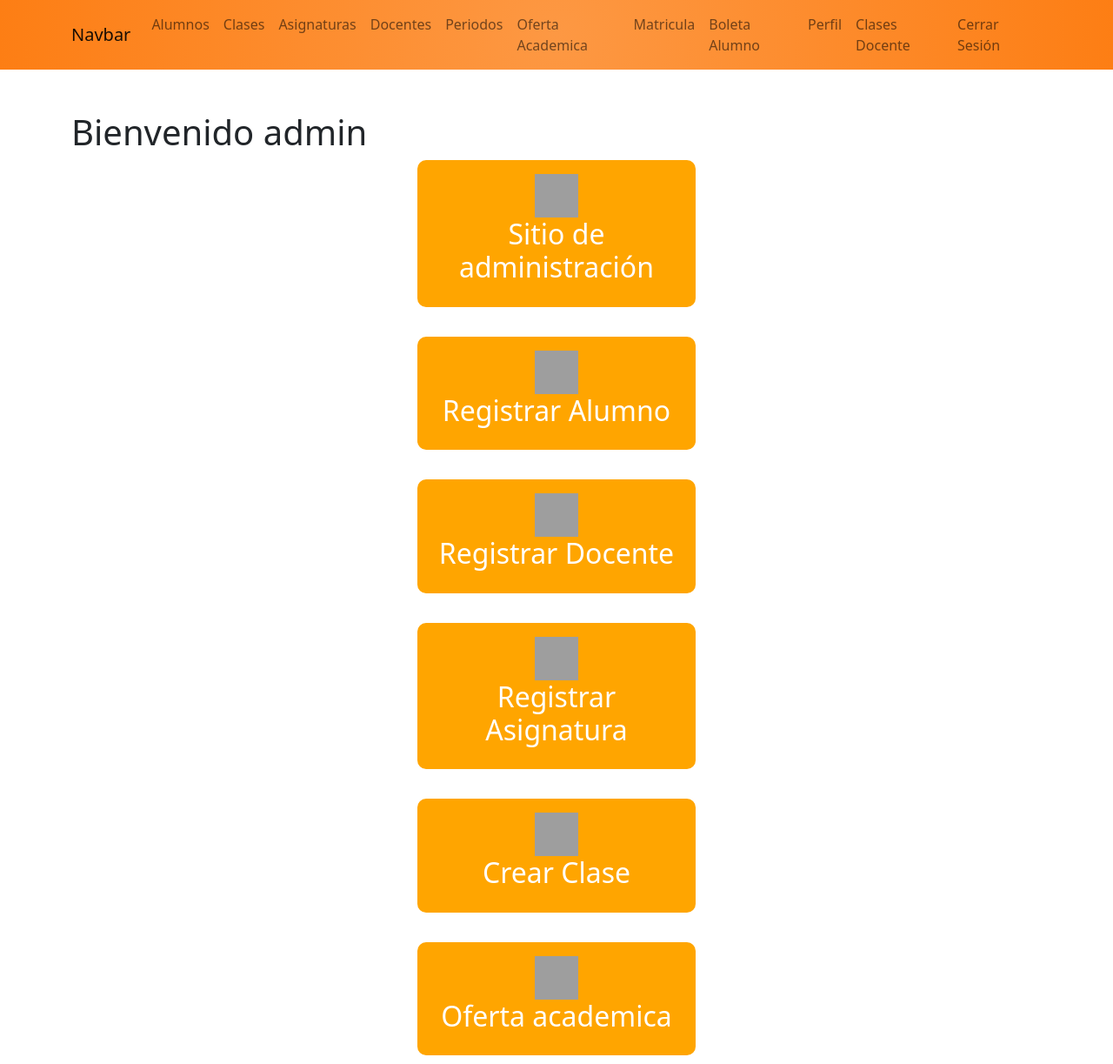
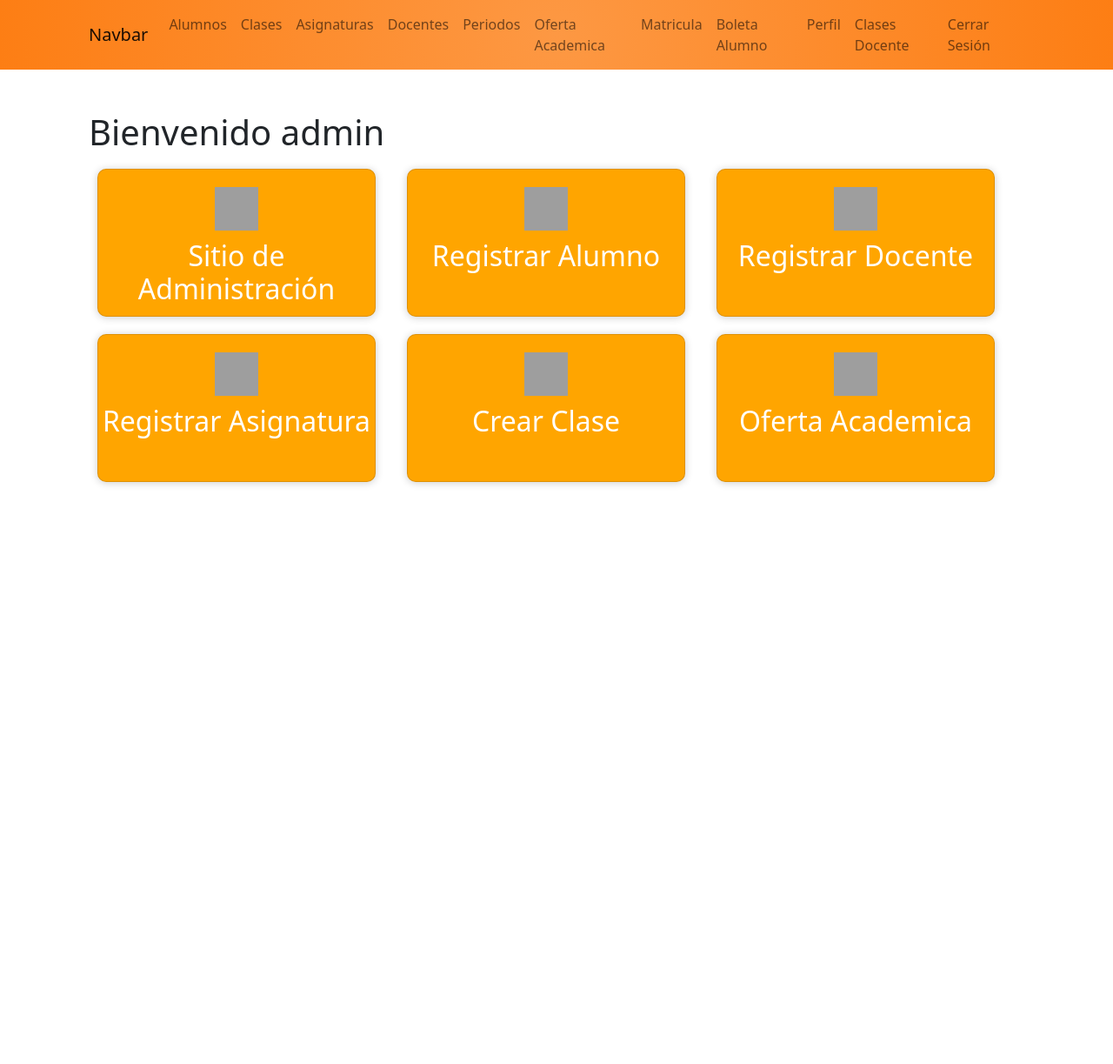
Before and after one commit to AmadeusLiz/GestorAcademico, a Django app: page /academico/ in a window 1280 px wide. Shown: the whole page at 87% size. After the commit the page ends 558 px from the top, so only its background shows below. Run offline with Django 3.2, Linux system fonts and the light colour scheme; a user stored in the database is signed in; some libraries are stand-ins or nearby versions; grey boxes are pictures that could not be loaded.

Commit message:
Update index.html
Edición de la pantalla menu(index)

```diff
--- a/app_academico/templates/academico/index.html
+++ b/app_academico/templates/academico/index.html
@@ -5,45 +5,67 @@
 {% endblock %}
 
 {% block container %}
+    <style>
 
-    <h1>Bienvenido {{ user }}</h1>
-
-
-        <style>
-        #c{
-                margin: 0 auto;
-                float: none;
-                margin-bottom: 10px;
+        .container{
+            width: 100%;
+            display: flex;
+            max-width: 1100px;
         }
 
-        a .card-link{
-        width:2000px;
+        .card{
+            width: 100%;
+            margin: 10px;
+            border-radius: 10px;
+            overflow: hidden;
+            background: orange;
+            box-shadow: 0px 1px 10px rgba(0,0,0, 0.2);
+            cursor: default;
+            height: 170px;
+        }
+
+        .card:hover{
+            box-shadow: 5px 5px 20px rgba(0,0,0, 0.4);
+            transform: translateY(-3%);
         }
 
         h2 {
         color: white;
+        margin-top: 10px;
         }
 
-        .card-body {
-        background-color: orange;
-        border-radius: 10px;
+        img{
+            margin-top: 20px;
+        }
+
+        .h1{
+            width: 100%;
+            margin: 5px;
+            float: left;
+        }
+
+        .card .contenido{
+            padding: 15px;
+            text-align: center;
         }
 
     </style>
 
 
     {% if user.is_superuser %}
-        <div id="c" class="cards d-block" >
+        <div class="row">
+            <h1>Bienvenido {{ user }}</h1>
+            <div class="container">
                 <a href="/admin/" class="card-link text-decoration-none">
-                <div class="card-body" style="width: 20rem;" id="c">
+                    <div class="card" style="width: 20rem;" id="c">
                         <div class="text-center" id="c">
                             <img src="https://login.sec.unicah.net/imgs/icono_registro.svg" width="50" height="50" color="black"/>
-                        <h2>Sitio de administración</h2>
+                            <h2>Sitio de Administración</h2>
                         </div>
                     </div>
                 </a>
                     <a href="{% url 'academico:alumnos' %}" class="card-link text-decoration-none">
-                <div class="card-body" style="width: 20rem;" id="c">
+                        <div class="card" style="width: 20rem;" id="c">
                             <div class="text-center" id="c">
                                 <img src="https://login.sec.unicah.net/imgs/icono_registro.svg" width="50" height="50" color="black"/>
                                 <h2>Registrar Alumno</h2>
@@ -51,15 +73,19 @@
                         </div>
                     </a>
                     <a href="{% url 'academico:docenteAdmin' %}" class="card-link text-decoration-none">
-            <div class="card-body" style="width: 20rem;" id="c">
+                    <div class="card" style="width: 20rem;" id="c">
                         <div class="text-center" id="c">
                             <img src="https://login.sec.unicah.net/imgs/icono_apps_zoom.svg" width="50" height="50" color="black"/>
                             <h2>Registrar Docente</h2>
                         </div>
                     </div>
                 </a>
+
+            </div>
+
+            <div class="container">
                 <a href="{% url 'academico:asignaturas' %}" class="card-link text-decoration-none">
-                <div class="card-body" style="width: 20rem;" id="c">
+                    <div class="card" style="width: 20rem;" id="c">
                         <div class="text-center" id="c">
                             <img src="https://login.sec.unicah.net/imgs/icono_registro.svg" width="50" height="50" color="black"/>
                             <h2>Registrar Asignatura</h2>
@@ -67,7 +93,7 @@
                     </div>
                 </a>
                 <a href="{% url 'academico:clasesAdmin' %}" class="card-link text-decoration-none">
-                <div class="card-body" style="width: 20rem;" id="c">
+                    <div class="card" style="width: 20rem;" id="c">
                         <div class="text-center" id="c">
                             <img src="https://login.sec.unicah.net/imgs/icono_registro.svg" width="50" height="50" color="black"/>
                             <h2>Crear Clase</h2>
@@ -75,18 +101,23 @@
                     </div>
                 </a>
                 <a href="{% url 'academico:ofertaAlumno' %}" class="card-link text-decoration-none">
-                <div class="card-body" style="width: 20rem;" id="c">
+                    <div class="card" style="width: 20rem;" id="c">
                         <div class="text-center" id="c">
                             <img src="https://login.sec.unicah.net/imgs/icono_registro.svg" width="50" height="50" color="black"/>
-                        <h2>Oferta academica</h2>
+                            <h2>Oferta Academica</h2>
                         </div>
                     </div>
                 </a>
             </div>
+
+        </div>
+
     {% else %}
-    <div id="c" class="cards d-inline-block container-fluid" >
+    <div class="row">
+        <h1>Bienvenido {{ user }}</h1>
+        <div class="container">
             <a href="{% url 'academico:notas' %}" class="card-link text-decoration-none">
-                <div class="card-body" style="width: 20rem;" id="c">
+                <div class="card" style="width: 20rem;" id="c">
                     <div class="text-center" id="c">
                         <img src="https://login.sec.unicah.net/imgs/icono_registro.svg" width="50" height="50" color="black"/>
                         <h2>Notas</h2>
@@ -94,7 +125,7 @@
                 </div>
             </a>
             <a href="{% url 'academico:editar_perfil_alumnos' %}" class="card-link text-decoration-none">
-            <div class="card-body" style="width: 20rem;" id="c">
+            <div class="card" style="width: 20rem;" id="c">
                 <div class="text-center" id="c">
                     <img src="https://login.sec.unicah.net/imgs/icono_apps_zoom.svg" width="50" height="50" color="black"/>
                     <h2>Perfil</h2>
@@ -102,15 +133,19 @@
             </div>
             </a>
             <a href="{% url 'academico:clasesMatricula' %}" class="card-link text-decoration-none">
-                <div class="card-body" style="width: 20rem;" id="c">
+                <div class="card" style="width: 20rem;" id="c">
                     <div class="text-center" id="c">
                         <img src="https://login.sec.unicah.net/imgs/icono_registro.svg" width="50" height="50" color="black"/>
                         <h2>Clases</h2>
                     </div>
                 </div>
             </a>
+
+        </div>
+
+        <div class="container">
             <a href="{% url 'academico:clasesAdmin' %}" class="card-link text-decoration-none">
-                <div class="card-body" style="width: 20rem;" id="c">
+                <div class="card" style="width: 20rem;" id="c">
                     <div class="text-center" id="c">
                         <img src="https://login.sec.unicah.net/imgs/icono_registro.svg" width="50" height="50" color="black"/>
                         <h2>Crear Clase</h2>
@@ -118,14 +153,21 @@
                 </div>
             </a>
             <a href="{% url 'academico:ofertaAlumno' %}" class="card-link text-decoration-none">
-                <div class="card-body" style="width: 20rem;" id="c">
+                <div class="card" style="width: 20rem;" id="c">
                     <div class="text-center" id="c">
                         <img src="https://login.sec.unicah.net/imgs/icono_registro.svg" width="50" height="50" color="black"/>
-                        <h2>Oferta academica</h2>
+                        <h2>Oferta Academica</h2>
                     </div>
                 </div>
             </a>
+
         </div>
+
+
+
+
+    </div>
+
 
     {% endif %}
 {% endblock %}
```
Lines whose indentation alone changed are shown as unchanged.
